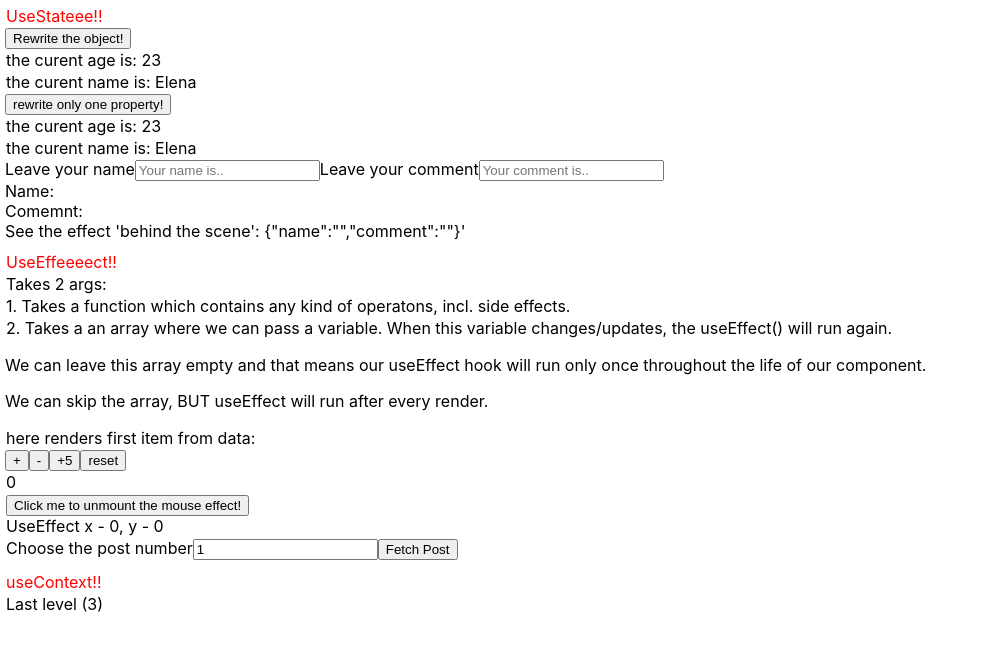
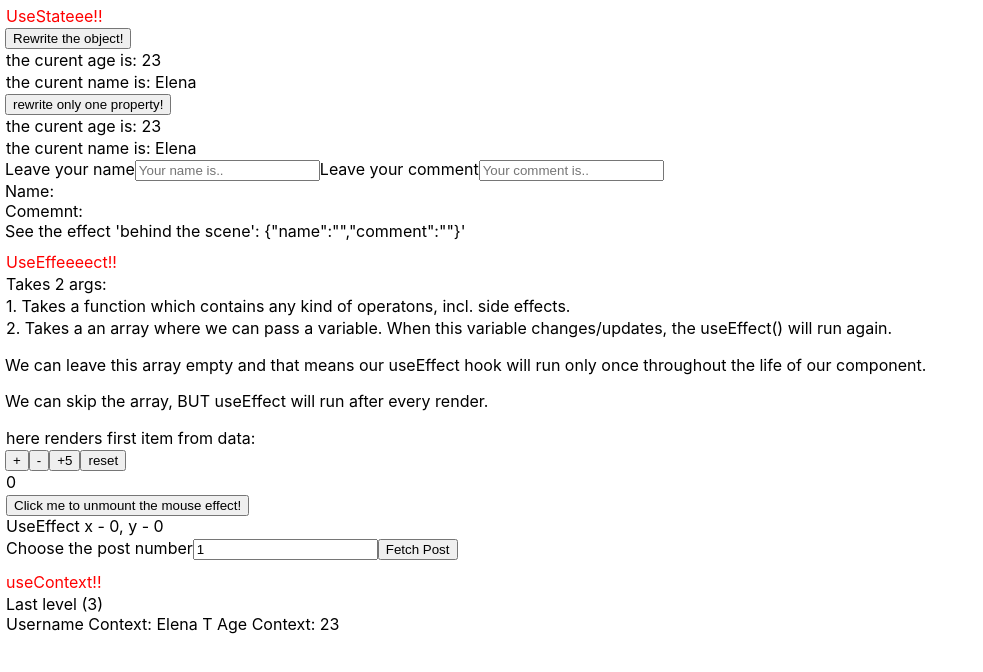
Before and after one commit to tandaraelena/react-hooks, a React (Create React App) app: page / in a window 1280 px wide. Shown: the top 672 px of the page, without its empty margins (0-983 px from the left). Built offline with nearby package versions, Linux system fonts and the light colour scheme; no server answers.

Commit message:
react context nesting multiple values

```diff
--- a/src/components/app/App.js
+++ b/src/components/app/App.js
@@ -2,6 +2,9 @@ import React, {useState, useEffect} from 'react';
 import UseState from '../useState/UseState';
 import UseEffect from '../useEffect/UseEffect';
 import UseContext from '../useContext/UseContext';
+
+export const UserContext = React.createContext()
+export const AgeContext = React.createContext()
 
 function App() {
   const [object, setObject] = useState({name: 'Elena', age: 23})
@@ -19,7 +22,11 @@ console.log('check if useEffect run when object is called')
     <div className="App">
       <UseState object={object} setObject={setObject} />
       <UseEffect data={data} />
-      <UseContext />
+      <UserContext.Provider value={'Elena T'} >
+        <AgeContext.Provider value={'23'} >
+          <UseContext />
+        </AgeContext.Provider>
+      </UserContext.Provider>
     </div>
   );
 }
--- a/src/components/useContext/Level2.jsx
+++ b/src/components/useContext/Level2.jsx
@@ -1,9 +1,12 @@
 import React from 'react'
 import Level3 from './Level3'
+import { UserContext } from '../app/App'
 
 const Level2 = () => {
   return (
-    <Level3 />
+    <div>
+      <Level3 />
+    </div>
   )
 }
 
--- a/src/components/useContext/Level3.jsx
+++ b/src/components/useContext/Level3.jsx
@@ -1,9 +1,25 @@
 import React from 'react'
+import { UserContext, AgeContext } from '../app/App'
 
+// multiple values nested --> not efficient
 const Level3 = () => {
   return (
     <div>
       Last level (3)
+      <UserContext.Consumer>
+        {
+          user => {
+            return (
+            <AgeContext.Consumer>
+              {
+                age => {
+                  return <div>Username Context: {user} Age Context: {age}</div>
+                }
+              }
+            </AgeContext.Consumer>
+            )}
+        }
+      </UserContext.Consumer>
     </div>
   )
 }
```
Also changed, not shown: src/components/useContext/Level1.jsx (line endings or trailing spaces).
